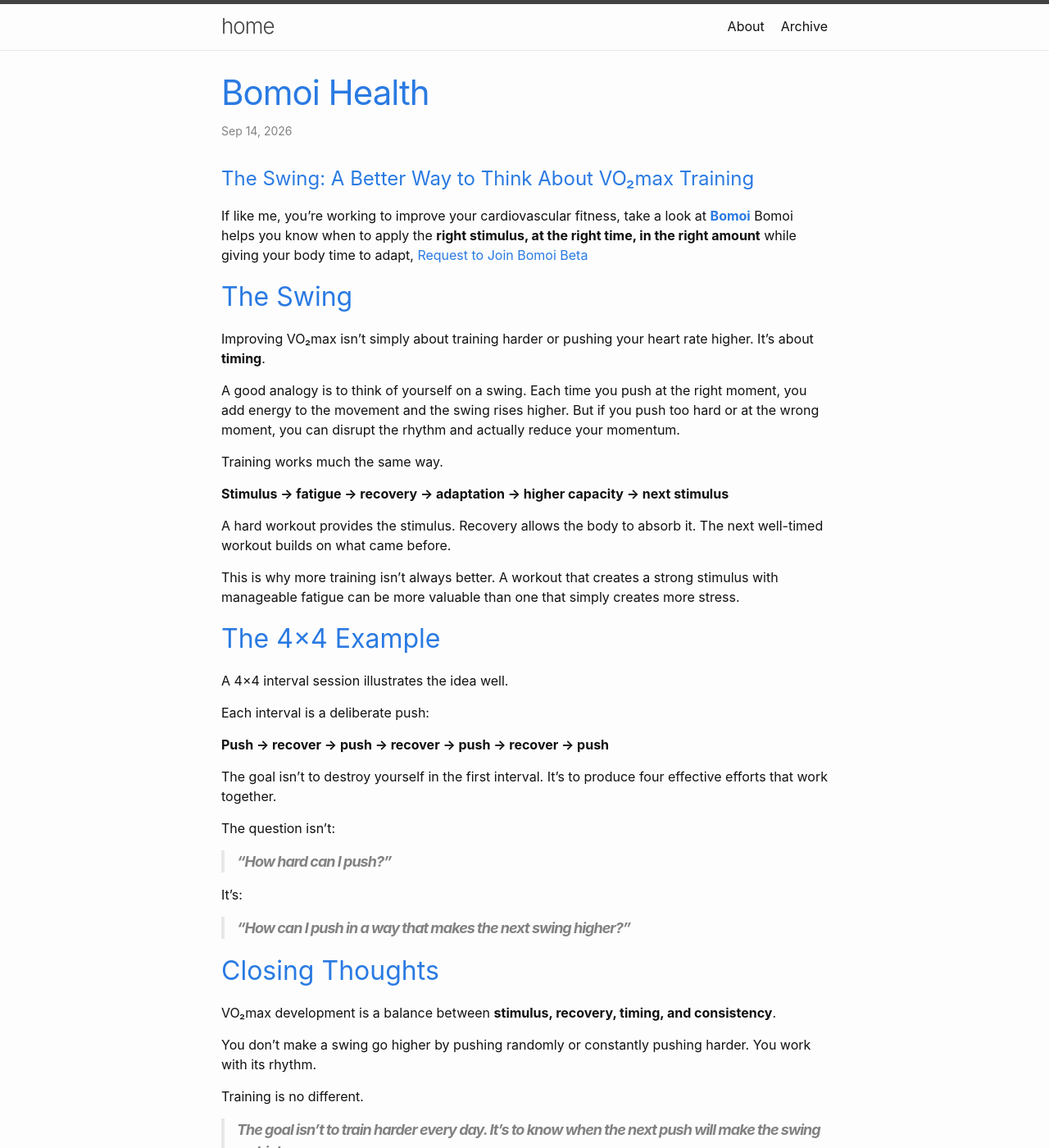
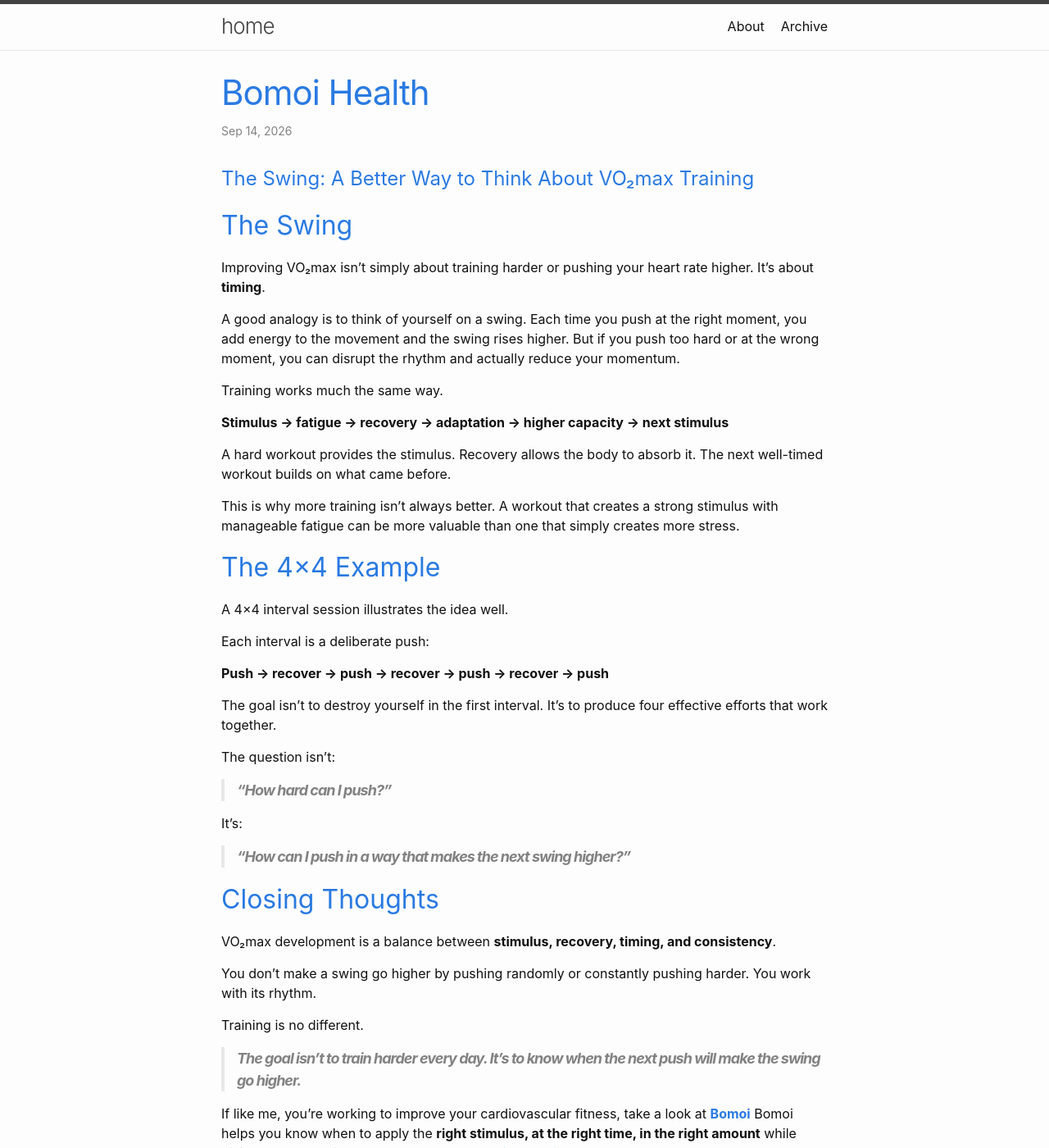
Before and after one commit to kounkou/kounkou.github.io, a Jekyll site: the page built from _posts/2026-09-14-bomoi-health.md, in a window 1280 px wide and 1400 px high. Shown: the whole window at 82% size. Built offline with Jekyll 4.4.1, drawn with Linux system fonts in a browser that asks for light colours; our own code applies the rules of GitHub Pages for plain Markdown files; comment, search, counter and statistics services are not loaded; part of the change alters nothing that is shown; some of the changed text lies outside the part shown.

Commit message:
Update 2026-09-14-bomoi-health.md

```diff
--- a/_posts/2026-09-14-bomoi-health.md
+++ b/_posts/2026-09-14-bomoi-health.md
@@ -1,7 +1,4 @@
 # The Swing: A Better Way to Think About VO₂max Training
-
-If like me, you're working to improve your cardiovascular fitness, take a look at [**Bomoi**](https://testflight.apple.com/join/rP4E2FZY)
-Bomoi helps you know when to apply the **right stimulus, at the right time, in the right amount** while giving your body time to adapt, [Request to Join Bomoi Beta](mailto:gkounkou@gmail.com?subject=Bomoi%20Beta%20Access%20Request&body=Hi%2C%0A%0AI%27d%20like%20to%20request%20access%20to%20the%20Bomoi%20Health%20beta.%0A%0AMy%20email%20address%20is%3A%20)
 
 
 ## The Swing
@@ -45,3 +42,7 @@ You don't make a swing go higher by pushing randomly or constantly pushing harde
 Training is no different.
 
 > **The goal isn't to train harder every day. It's to know when the next push will make the swing go higher.**
+
+
+If like me, you're working to improve your cardiovascular fitness, take a look at [**Bomoi**](https://testflight.apple.com/join/rP4E2FZY)
+Bomoi helps you know when to apply the **right stimulus, at the right time, in the right amount** while giving your body time to adapt, [Request to Join Bomoi Beta](mailto:gkounkou@gmail.com?subject=Bomoi%20Beta%20Access%20Request&body=Hi%2C%0A%0AI%27d%20like%20to%20request%20access%20to%20the%20Bomoi%20Health%20beta.%0A%0AMy%20email%20address%20is%3A%20)
```
